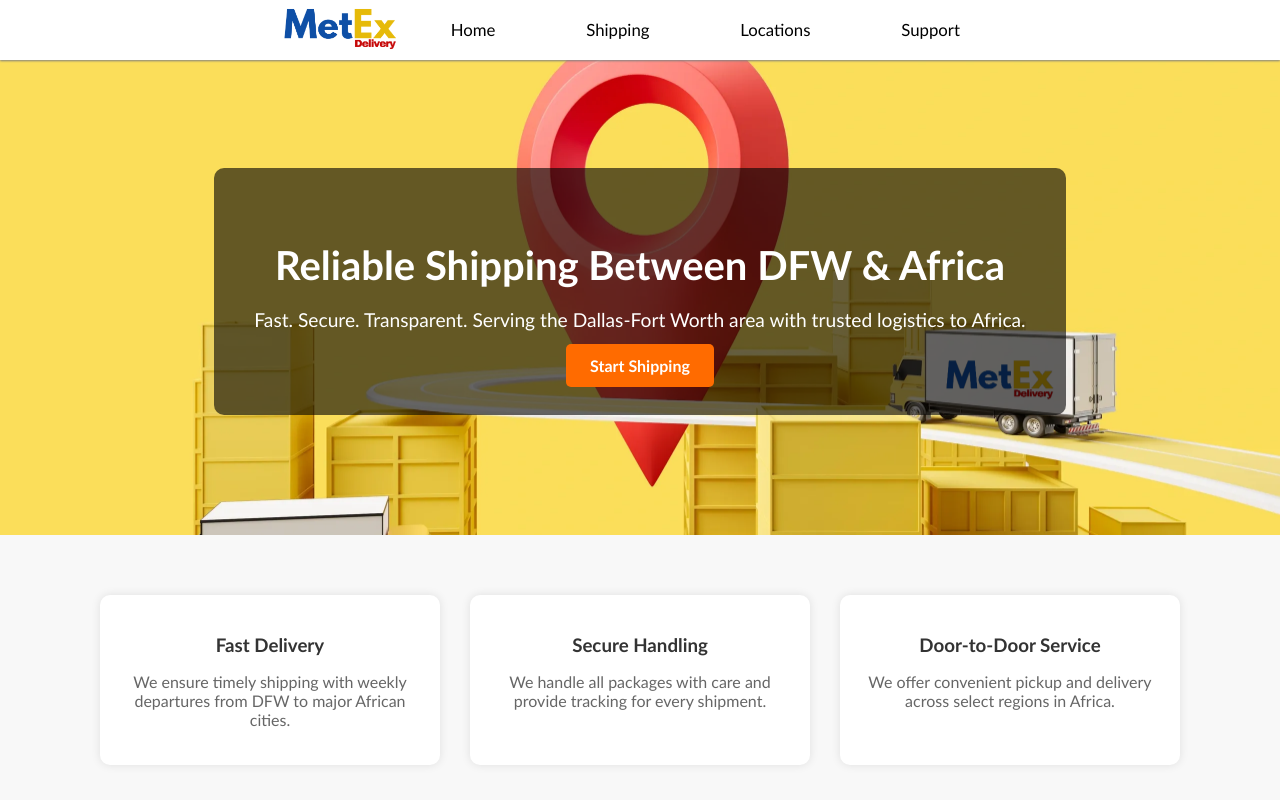
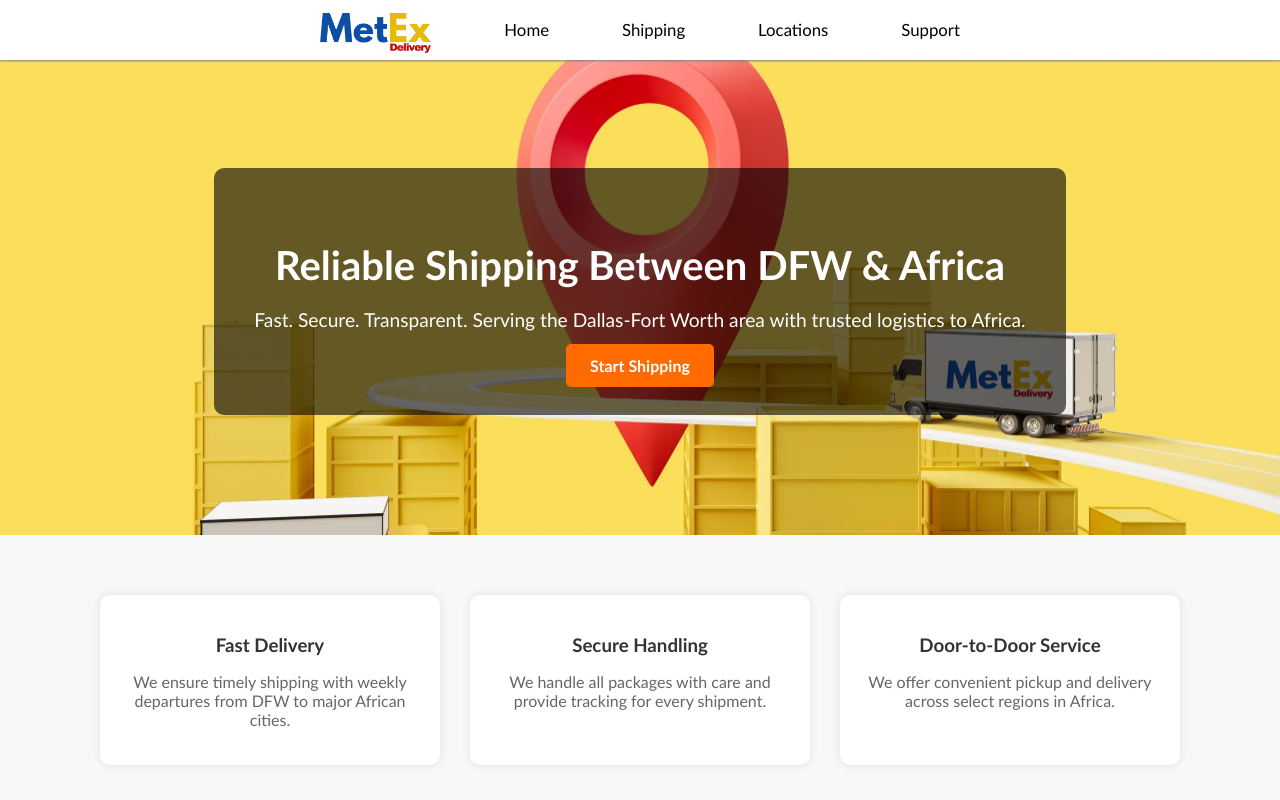
Before and after one commit to davidb221/MetEx, an Angular app: page / in a window 1280 px wide. Shown: the top 800 px of the page. Built offline with nearby package versions, Linux system fonts and the light colour scheme.

Commit message:
updated MetEx logo

```diff
--- a/src/app/navbar/navbar.css
+++ b/src/app/navbar/navbar.css
@@ -24,9 +24,8 @@
 }
 
 .logo {
-  margin-top: 25%;
+  margin-top: 2.5%;
   height: 40px;
-  transform: scale(5);
   transform-origin: center;
   vertical-align: middle;
 }
--- a/src/app/navbar/navbar.html
+++ b/src/app/navbar/navbar.html
@@ -2,7 +2,7 @@
   <div class="nav-content">
     <div class="nav-item">
       <a routerLink="/">
-        <img src="assets/MetExLogo.png" alt="MetEx Logo" class="logo" />
+        <img src="assets\MetExLogo.png" alt="MetEx Logo" class="logo" />
       </a>
       </div>
     <div class="nav-item"><a routerLink="/">Home</a></div>
```
Also changed, not shown: src/assets/MetExLogo.png.
